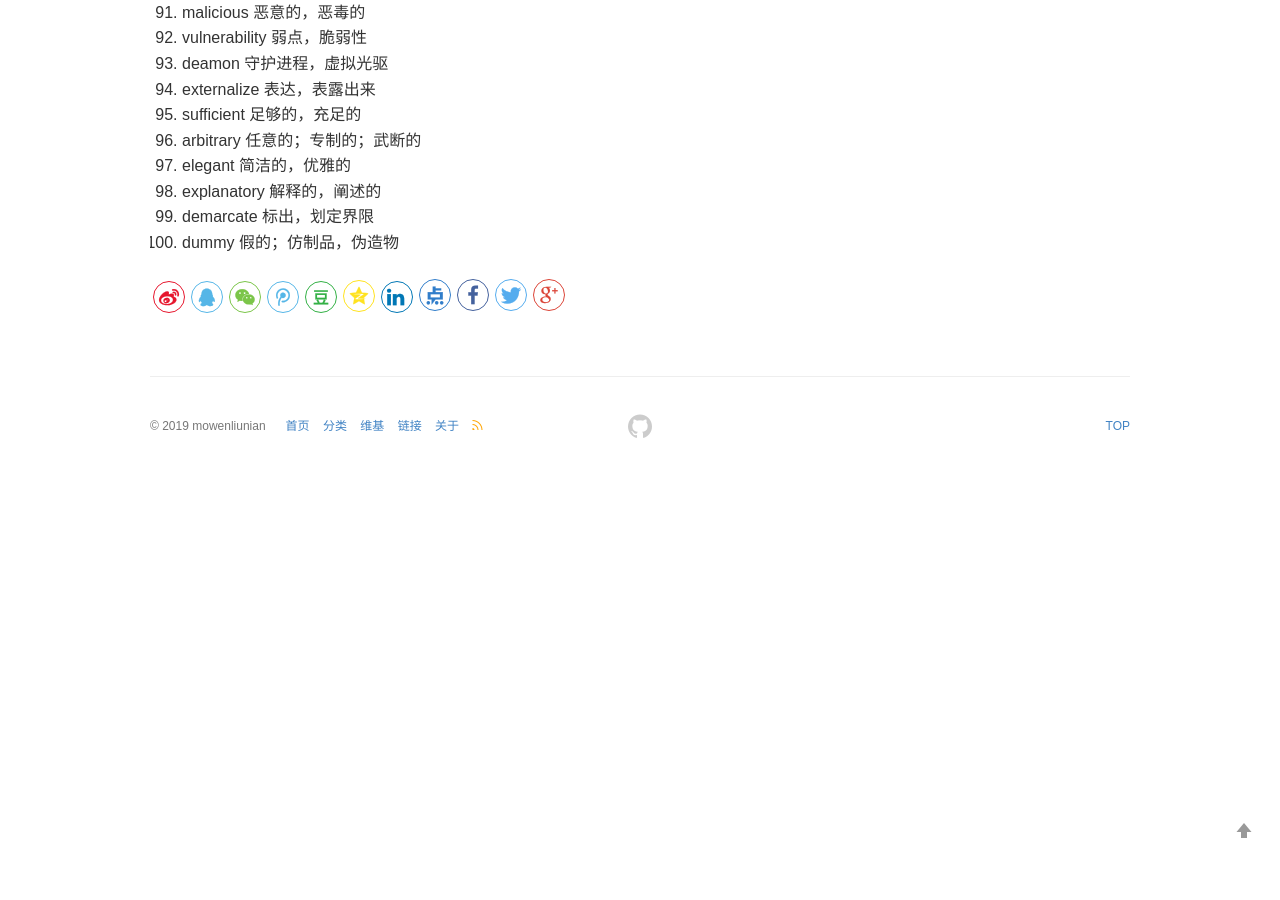
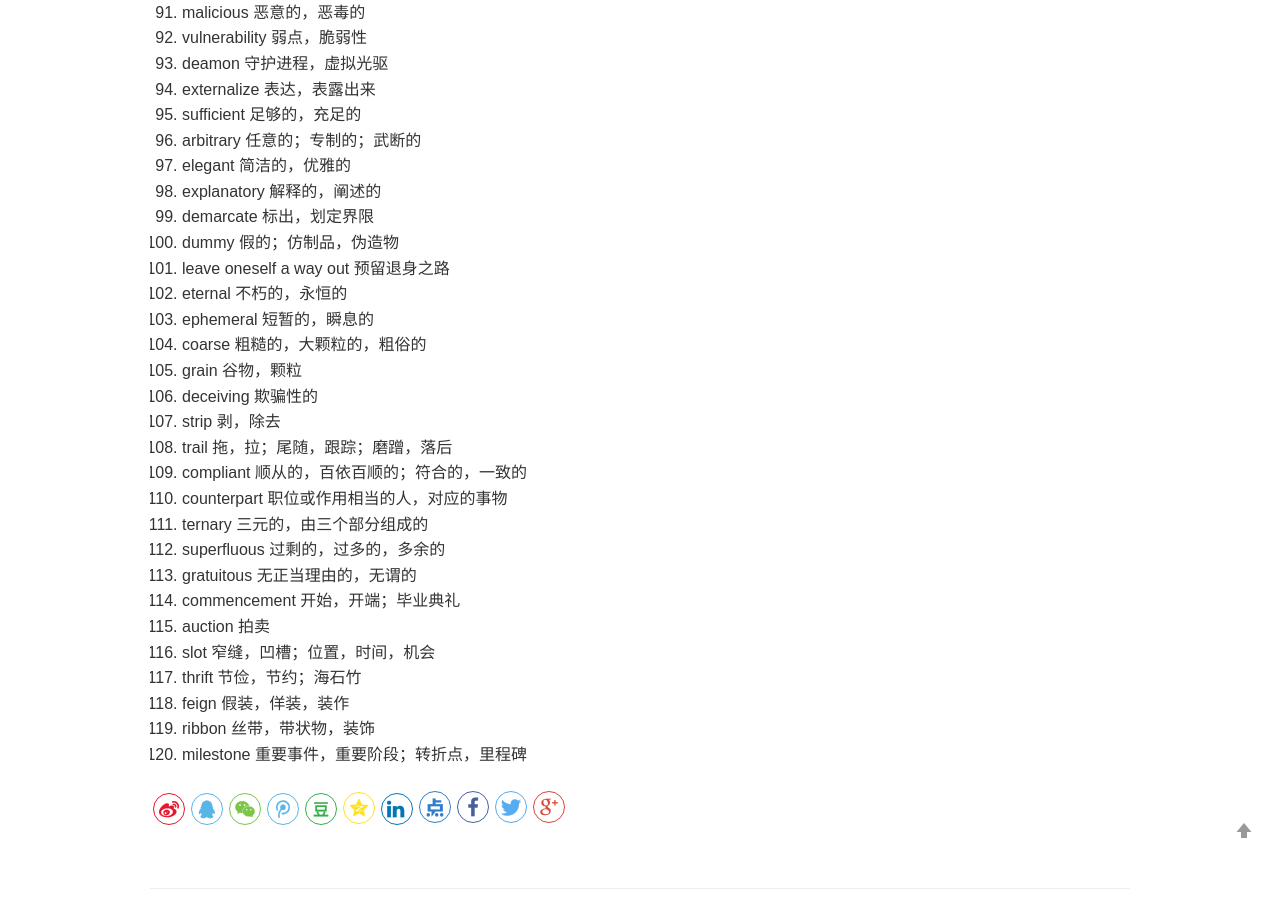
Before and after one commit to mowenliunian/mowenliunian.github.io, a Jekyll site: the page built from _wiki/english-vocabulary.md, in a window 1280 px wide and 900 px high, scrolled down 2558 px. Built offline with Jekyll 4.4.1, drawn with Linux system fonts in a browser that asks for light colours; comment, search, counter and statistics services are not loaded; before the commit the page ends 3033 px from its top, so only the background shows below that; some of the changed text lies outside the part shown.

Commit message:
add 20 more words and fix 2 error spellings

```diff
--- a/_wiki/english-vocabulary.md
+++ b/_wiki/english-vocabulary.md
@@ -108,3 +108,23 @@ keywords: English, Vocabulary
 1. explanatory 解释的，阐述的
 1. demarcate 标出，划定界限
 1. dummy 假的；仿制品，伪造物
+1. leave oneself a way out 预留退身之路
+1. eternal 不朽的，永恒的
+1. ephemeral 短暂的，瞬息的
+1. coarse 粗糙的，大颗粒的，粗俗的
+1. grain 谷物，颗粒
+1. deceiving 欺骗性的
+1. strip 剥，除去
+1. trail 拖，拉；尾随，跟踪；磨蹭，落后
+1. compliant 顺从的，百依百顺的；符合的，一致的
+1. counterpart 职位或作用相当的人，对应的事物
+1. ternary 三元的，由三个部分组成的
+1. superfluous 过剩的，过多的，多余的
+1. gratuitous 无正当理由的，无谓的
+1. commencement 开始，开端；毕业典礼
+1. auction 拍卖
+1. slot 窄缝，凹槽；位置，时间，机会
+1. thrift 节俭，节约；海石竹
+1. feign 假装，佯装，装作
+1. ribbon 丝带，带状物，装饰
+1. milestone 重要事件，重要阶段；转折点，里程碑
```
Also changed, not shown: other parts of _wiki/english-vocabulary.md (+2 -2 lines), _posts/blog/2019-08-12-leetcode-206-reverse-linked-list.md (added, +63 -0 lines).
